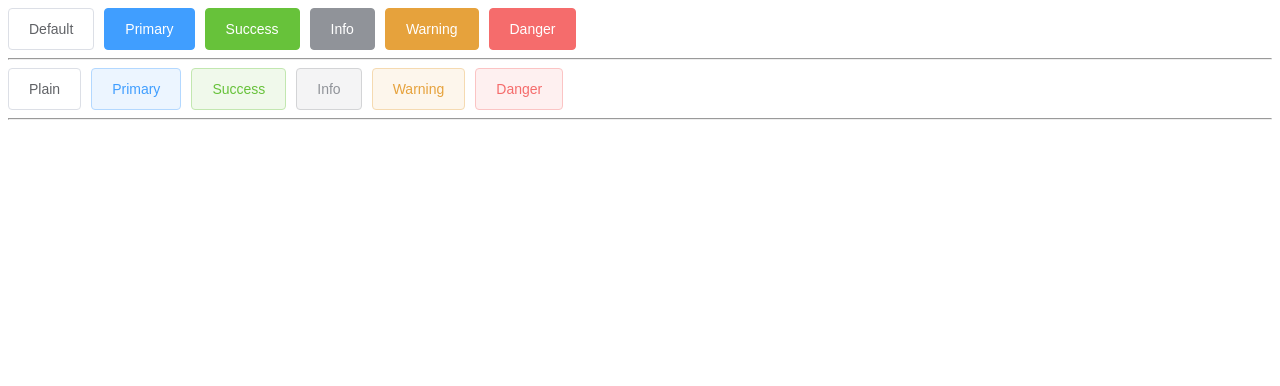
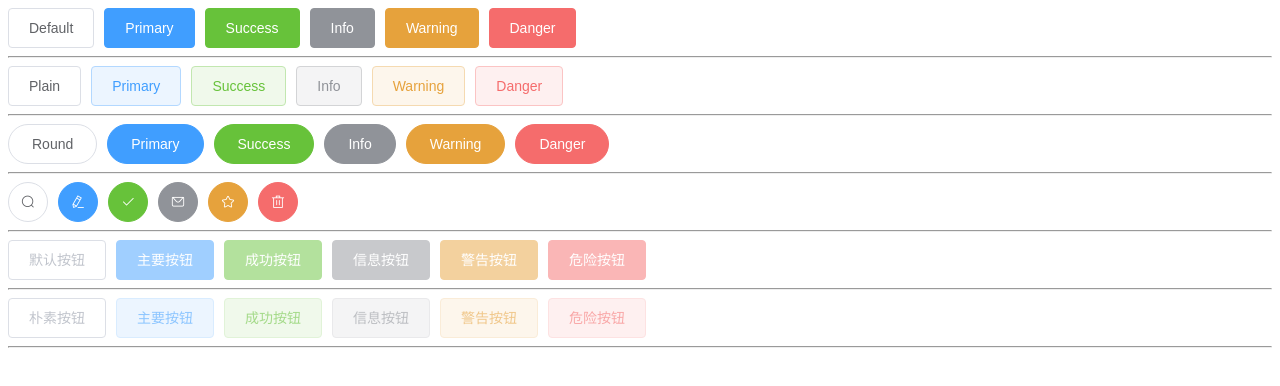
Before and after one commit to guijunqiao1/ELEMENT, a Vue app in the folder ELEMENT_origin/: page / in a window 1280 px wide. Shown: the top 386 px of the page. Built offline with nearby package versions, Linux system fonts and the light colour scheme.

Commit message:
圆角按钮、圆形按钮、禁用状态的按钮完成书写

```diff
--- a/ELEMENT_origin/src/App.vue
+++ b/ELEMENT_origin/src/App.vue
@@ -20,12 +20,51 @@
 
     <br>
     <hr>
+    <!-- 圆角按钮 -->
+    <el-button round>Round</el-button>
+    <el-button type="primary" round>Primary</el-button>
+    <el-button type="success" round>Success</el-button>
+    <el-button type="info" round>Info</el-button>
+    <el-button type="warning" round>Warning</el-button>
+    <el-button type="danger" round>Danger</el-button>
 
+    <br>
+    <hr>
+    <!-- 圆形按钮 -->
+    <el-button icon="el-icon-search" circle></el-button>
+    <el-button type="primary" icon="el-icon-edit" circle></el-button>
+    <el-button type="success" icon="el-icon-check" circle></el-button>
+    <el-button type="info" icon="el-icon-message" circle></el-button>
+    <el-button type="warning" icon="el-icon-star-off" circle></el-button>
+    <el-button type="danger" icon="el-icon-delete" circle></el-button>
 
+    <br>
+    <hr>
+    <!-- 禁用按钮--默认 -->
+    <el-button disabled>默认按钮</el-button>
+    <el-button type="primary" disabled>主要按钮</el-button>
+    <el-button type="success" disabled>成功按钮</el-button>
+    <el-button type="info" disabled>信息按钮</el-button>
+    <el-button type="warning" disabled>警告按钮</el-button>
+    <el-button type="danger" disabled>危险按钮</el-button>
+
+    <br>
+    <hr>
+    <!-- 禁用按钮--朴素 -->
+    <el-button plain disabled>朴素按钮</el-button>
+    <el-button type="primary" plain disabled>主要按钮</el-button>
+    <el-button type="success" plain disabled>成功按钮</el-button>
+    <el-button type="info" plain disabled>信息按钮</el-button>
+    <el-button type="warning" plain disabled>警告按钮</el-button>
+    <el-button type="danger" plain disabled>危险按钮</el-button>
+
+    <br>
+    <hr>
   </div>
 </template>
 
 <!-- 补充：上述的template中的组件标签的名称既可以是组件实例中的组件匹配上的类名也可以是引入组件的自定义名称，同时前者命名的优先级大于后者 -->
+<!-- 补充：上述直接传递plain以及round属性的实际含义为：:plain=true和:round=true  -->
 
 <script setup lang="js" name="app">
 import ElButton from "./components/element/button/src/button.vue";
--- a/ELEMENT_origin/src/assets/theme-chalk/button.scss
+++ b/ELEMENT_origin/src/assets/theme-chalk/button.scss
@@ -4,7 +4,8 @@
 @import "./mixins/utils.scss";
 
 
-@include b(button){
+@include b(button){//为el-button添加上了统一样式
+  line-height: 1;//防止icon按照基线对齐导致椭圆的产生
   cursor: pointer;
   outline: none;
   margin: 0;
@@ -39,6 +40,9 @@
     color: mix($--color-black, $--color-primary, $--button-active-shade-percent);
   }
 
+  //下方在b函数内部调用了when方法表示的是在el-button的基础上进行相应的el-button--各种“风格”情况下的按钮类型进行样式设计
+
+  // 朴素按钮统一样式
   @include when(plain) {//此为针对所有的is-plain类进行样式设计
     &:hover {
       background-color: $--color-white;
@@ -51,6 +55,30 @@
       color: mix($--color-black, $--color-primary, 10%);
     }
   }
+  // 圆角按钮统一样式
+  @include when(round) {
+    border-radius: 20px;
+    padding-left: 23px;
+    padding-right: 23px;
+  }
+  // 圆形按钮统一样式
+  @include when(circle) {
+    border-radius: 50%;
+    padding: $--button-padding-vertical;
+  }
+  // 禁用按钮统一样式
+  @include when(disabled) {//为is-disabled和is-disabled.is-plain的双重风格进行相同的样式设计
+    &,
+    &.is-plain {
+      cursor: not-allowed;
+      background-color: $--button-disabled-background-color;
+      border-color: $--button-disabled-border-color;
+      color: $--button-disabled-font-color;
+    }
+  }
+
+  // 下方调用when函数为el-button--对应上不同情况的同一个风格的类名进行内容添加，
+  //具体添加实现由button-variant方法提供
 
   @include m(primary) {
     @include button-variant($--button-primary-background-color, $--button-primary-border-color, $--button-primary-font-color);
--- a/ELEMENT_origin/src/assets/theme-chalk/common/var.scss
+++ b/ELEMENT_origin/src/assets/theme-chalk/common/var.scss
@@ -106,6 +106,10 @@ $--button-danger-background-color: $--color-danger !default; // #f56c6c
 $--button-danger-border-color: $--color-danger !default; // #f56c6c
 $--button-danger-font-color: $--color-white !default; // #fff
 
+$--button-disabled-background-color: $--color-white !default;
+$--button-disabled-border-color: $--border-color-lighter !default; // #ebeef5
+$--button-disabled-font-color: $--color-text-placeholder !default; // #c0c4cc
+
 $--button-active-shade-percent: 10% !default;
 $--button-hover-tint-percent: 20% !default;
 
--- a/ELEMENT_origin/src/assets/theme-chalk/mixins/_button.scss
+++ b/ELEMENT_origin/src/assets/theme-chalk/mixins/_button.scss
@@ -17,8 +17,14 @@
     color: $fontColor;
   }
 
-  &.is-plain {//此处为交集选择器,针对朴素同时明确按钮类型的按钮进行下方的样式覆盖设计
+  &.is-plain {//此处为交集选择器,针对朴素风格同时明确按钮类型的按钮进行下方的样式覆盖设计
     @include button-plain($backgroundColor);
+  }
+
+  &.is-disabled {//和上方同理
+    background-color: mix($--color-white, $backgroundColor);
+    border-color: mix($--color-white, $backgroundColor);
+    color: $--color-white;
   }
 }
 
@@ -38,4 +44,10 @@
     border-color: mix($--color-black, $color, $--button-active-shade-percent);
     color: $--color-white;
   }
+
+  &.is-disabled {//此处为三层嵌套关系--在按钮类型确定的情况下选上了风格此时又选中了disabled类型的三层交集结构
+    background-color: mix($--color-white, $color, 90%);
+    border-color: mix($--color-white, $color, 80%);
+    color: mix($--color-white, $color, 40%);
+  }
 }
--- a/ELEMENT_origin/src/components/element/button/src/button.vue
+++ b/ELEMENT_origin/src/components/element/button/src/button.vue
@@ -1,5 +1,5 @@
 <template>
-  <button :class="['el-button',type? `el-button--${type}`:'', plain ? 'is-plain' : '' ]">
+  <button :class="['el-button',type? `el-button--${type}`:'', plain ? 'is-plain' : '',round ? 'is-round':'',circle?'is-circle':'',icon?icon:'',disabled?'is-disabled':'']">
     <slot></slot>
   </button>
 </template>
@@ -14,6 +14,18 @@
     },
     plain:{
       type:Boolean
+    },
+    round:{
+      type:Boolean
+    },
+    circle:{
+      type:Boolean
+    },
+    icon:{
+      type:String
+    },
+    disabled:{
+      type:Boolean
     }
   })
 
```
